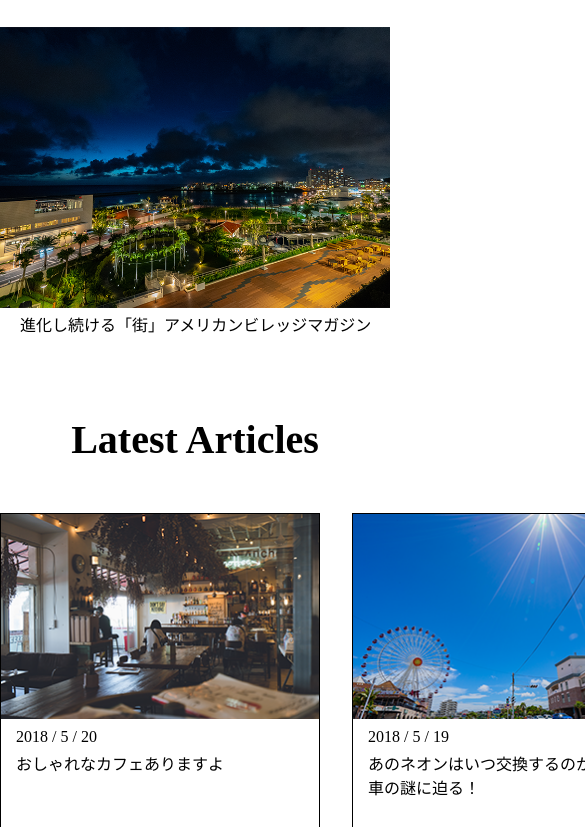
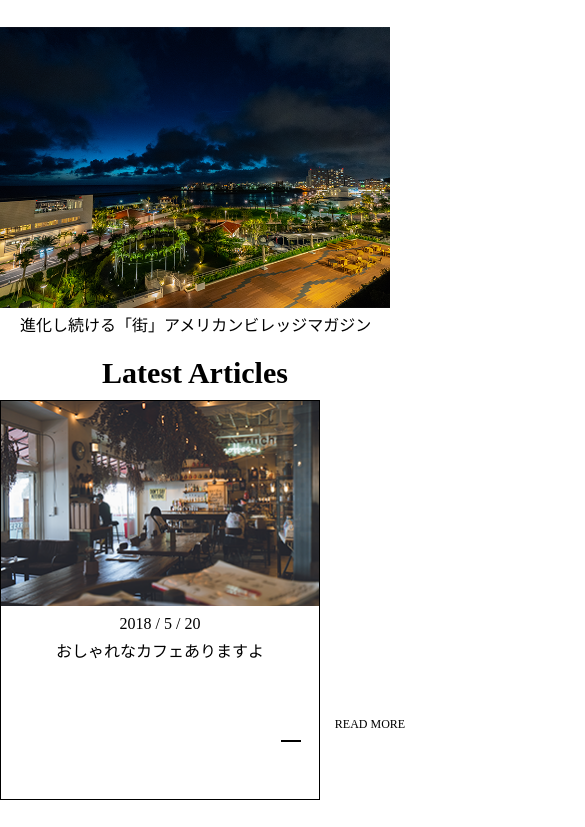
Before and after one commit to toshiaki21/american_wp, a plain HTML site: page index.html in a window 390 px wide. Shown: the part 203-1030 px from the top of the page, 585 px wide, since content can reach past the window. Drawn offline with nearby package versions, Linux system fonts and the light colour scheme.

Commit message:
レスポンシブ対応やってます！

```diff
--- a/rika.scss
+++ b/rika.scss
@@ -90,3 +90,37 @@ footer {
     border: 1.43px solid #000000;
     padding: 25px;
 }
+
+
+
+
+// レスポンシブ対応
+@media screen and (max-width: 767px) {
+
+    // main{
+
+    //     margin: 0 auto;
+    // }
+
+    h1{
+        font-size: 30px;
+        margin: 20px 0 10px;
+    }
+
+    #blog{
+
+        .blog{
+
+            &-box{
+                display: block;
+                text-align: center;
+            }
+        }
+
+    }
+
+    .footer{
+        font-size: 12px;
+    }
+
+}
```
Also changed, not shown: assets/css/rika.css, assets/css/toshi.css, 2 other files.
